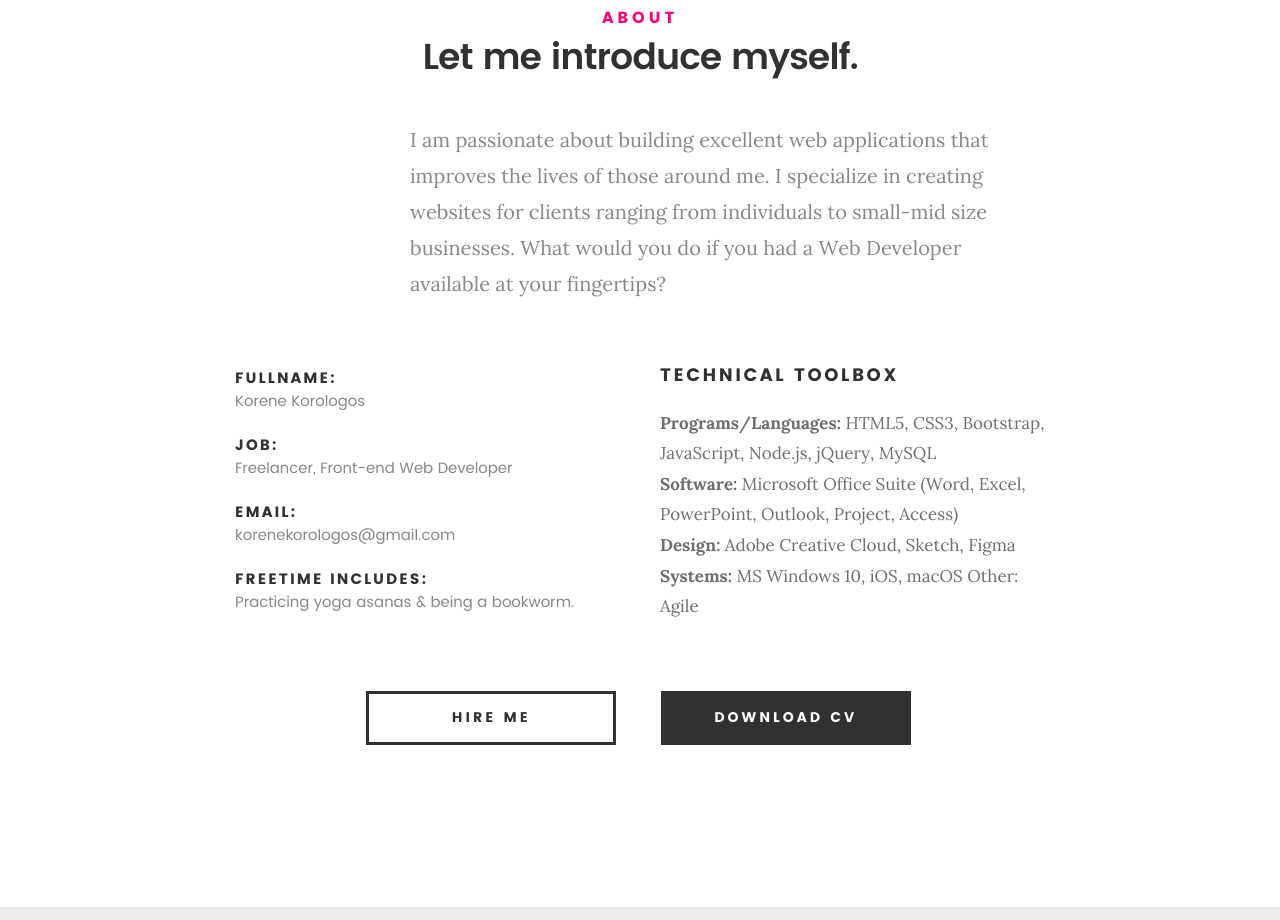
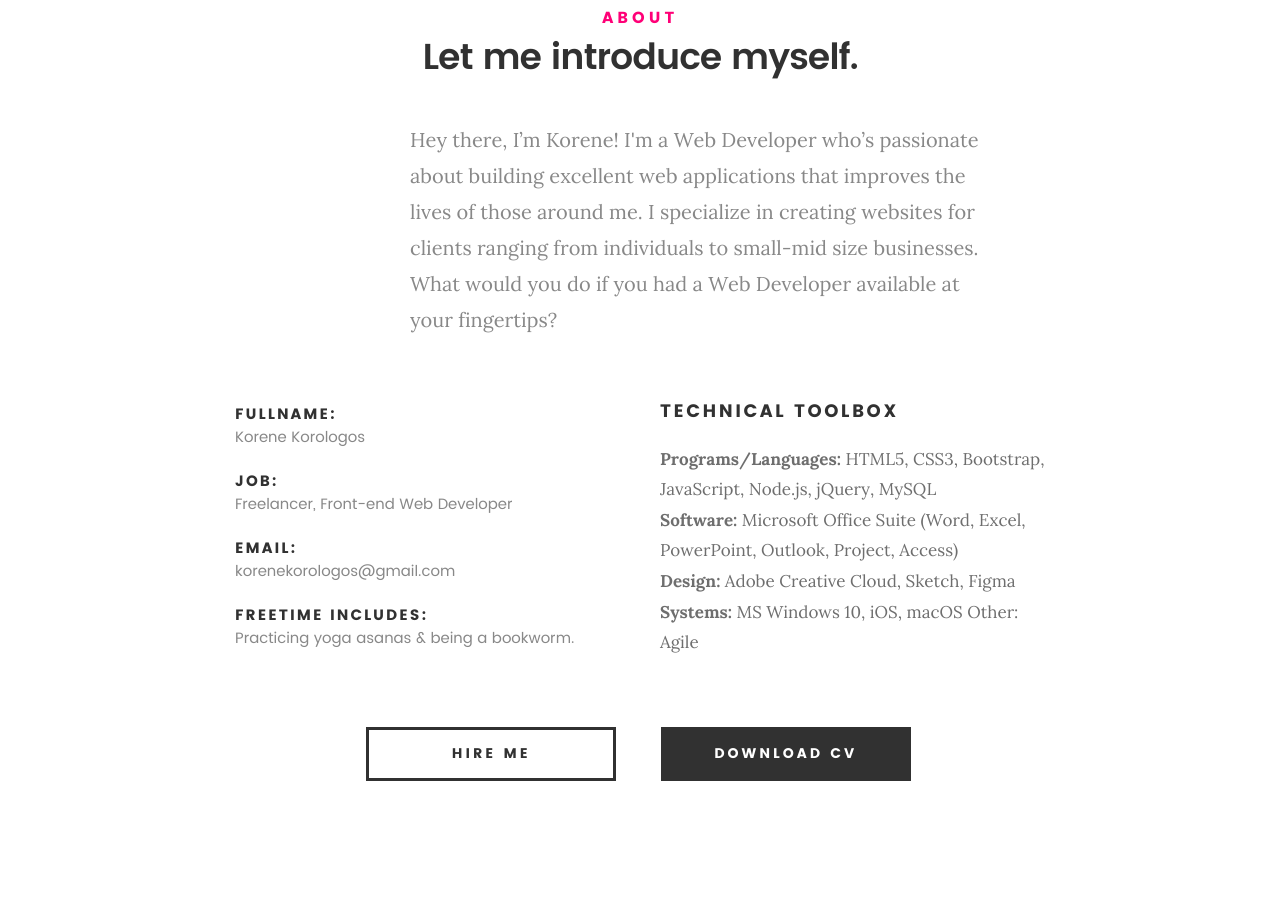
Before and after one commit to korenekorologos/resumeSite, a plain HTML site: page index.html in a window 1280 px wide. Shown: the part 917-1837 px from the top of the page. Drawn offline with Linux system fonts and the light colour scheme; files whose address does not match are found by name.

Commit message:
updated text in about me section

```diff
--- a/index.html
+++ b/index.html
@@ -113,9 +113,9 @@
 					<!--  	<img src="images/IMG_1158_Facetune_08-05-2020-18-49-19.JPG" alt="Profile Picture">  -->
 
 					<p class="lead">
-						I am passionate about building excellent web applications that improves the lives of those
-						around me. I specialize in creating websites for clients ranging from individuals to small-mid size
-						businesses. What would you do if you had a Web Developer available at your fingertips?
+							Hey there, I’m Korene! I'm a Web Developer who’s passionate about building excellent web applications that improves the lives of those
+							around me. I specialize in creating websites for clients ranging from individuals to small-mid size
+							businesses. What would you do if you had a Web Developer available at your fingertips?
 					</p>
 				</div>
 
```
